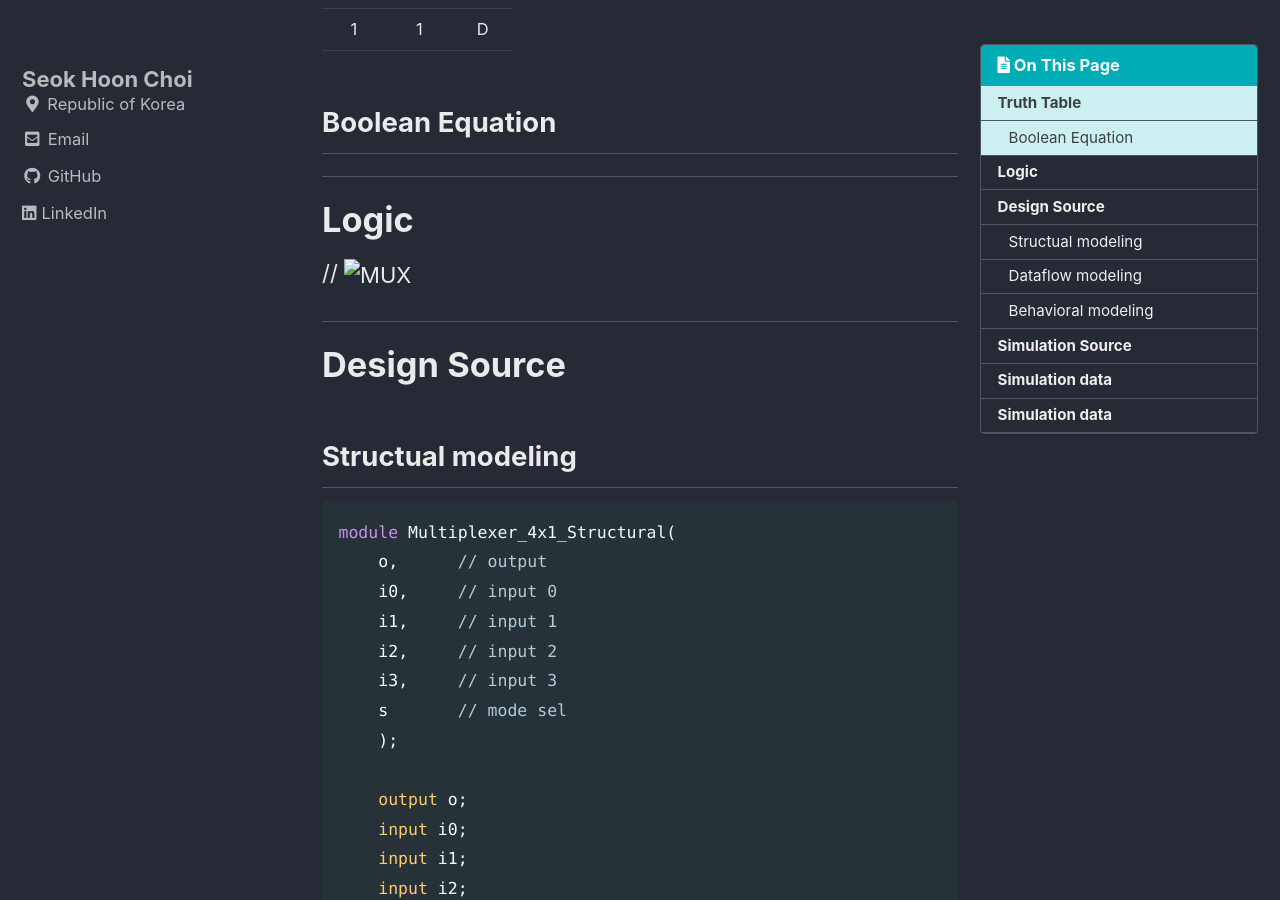
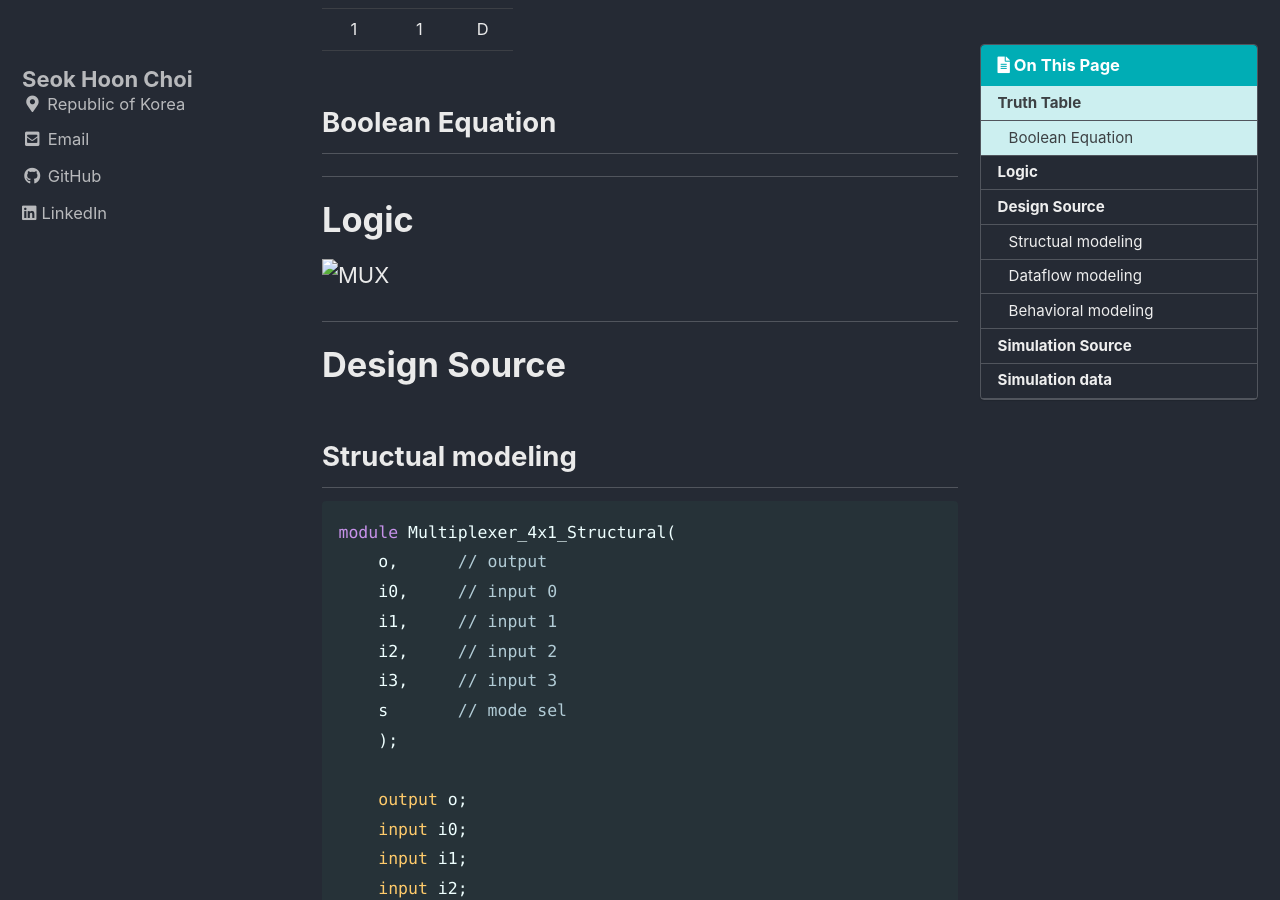
Before and after one commit to void7920/void7920.github.io, a Jekyll site: the page built from _posts/2022-02-21-Multiplexer.md, in a window 1280 px wide and 900 px high, scrolled down 420 px. Built offline with Jekyll 4.4.1, drawn with Linux system fonts in a browser that asks for light colours; cached includes are drawn as plain includes.

Commit message:
Update files

```diff
--- a/_posts/2022-02-21-Multiplexer.md
+++ b/_posts/2022-02-21-Multiplexer.md
@@ -29,7 +29,7 @@ last_modified_at: 2022-02-21
 
 # Logic
 
-// ![MUX](/images/2022-02-21-MUX/logic.png)
+![MUX](/images/2022-02-21-MUX/logic.png)
 
 ---
 
@@ -166,6 +166,4 @@ endmodule
 
 # Simulation data
 
-// ![Tb_MUX](/images/2022-02-21-MUX/tb.png)
-
-# Simulation data
+![Tb_MUX](/images/2022-02-21-MUX/tb.png)
```
